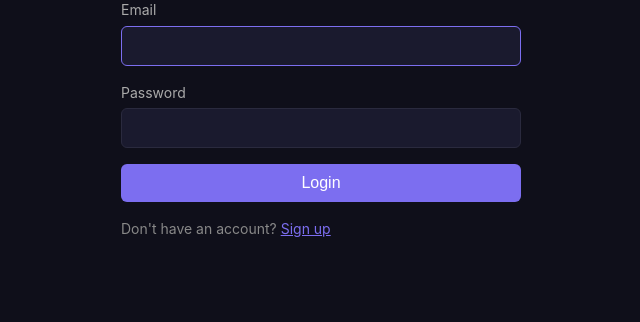
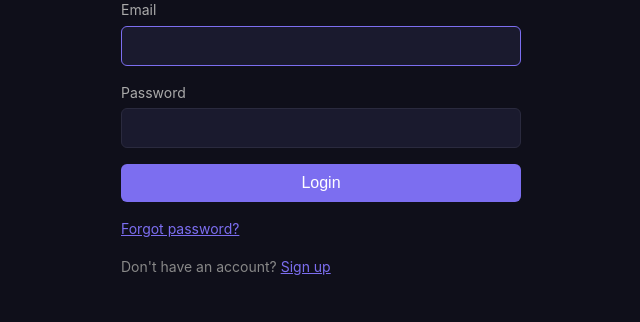
Before and after one commit to sgsemu/playoff-pools, a Flask app: page /login in a window 1280 px wide. Shown: the part 229-551 px from the top of the page, without its empty margins (319-959 px from the left). Run offline with Flask 3, Linux system fonts and the light colour scheme; parts of the project's set-up code (start-up, migrations or seed data) failed here and were passed over; some libraries are stand-ins or nearby versions.

Commit message:
feat(auth): self-serve password reset via signed, single-use, expiring email link

```diff
--- a/routes/auth.py
+++ b/routes/auth.py
@@ -1,8 +1,43 @@
 from flask import Blueprint, render_template, request, redirect, session, flash
 import bcrypt
+from itsdangerous import URLSafeTimedSerializer, BadSignature, SignatureExpired
 from services.supabase_client import get_service_client
+from services.email import send_password_reset
+import config
 
 auth_bp = Blueprint("auth", __name__)
+
+RESET_SALT = "pw-reset"
+RESET_MAX_AGE = 3600
+
+
+def _reset_serializer():
+    return URLSafeTimedSerializer(config.SECRET_KEY, salt=RESET_SALT)
+
+
+def _make_reset_token(user):
+    fingerprint = user["password_hash"][:16]
+    return _reset_serializer().dumps([user["id"], fingerprint])
+
+
+def _verify_reset_token(token):
+    """Return the user dict if the token is valid, unexpired, and matches the
+    user's current password hash (making it single-use). Otherwise None."""
+    try:
+        user_id, fingerprint = _reset_serializer().loads(token, max_age=RESET_MAX_AGE)
+    except (BadSignature, SignatureExpired, ValueError, TypeError):
+        return None
+
+    sb = get_service_client()
+    users = sb.table("users").select("*").eq("id", user_id).execute().data
+    if not users:
+        return None
+
+    user = users[0]
+    if user["password_hash"][:16] != fingerprint:
+        return None
+
+    return user
 
 
 @auth_bp.route("/register", methods=["GET", "POST"])
@@ -67,6 +102,59 @@
     return redirect("/")
 
 
+GENERIC_RESET_MESSAGE = "If that email is registered, we've sent a reset link."
+
+
+@auth_bp.route("/forgot", methods=["GET", "POST"])
+def forgot():
+    if request.method == "GET":
+        return render_template("auth/forgot.html")
+
+    email = request.form["email"].strip().lower()
+
+    sb = get_service_client()
+    users = sb.table("users").select("*").eq("email", email).execute().data
+    if users:
+        user = users[0]
+        token = _make_reset_token(user)
+        reset_url = f"{config.APP_URL}/reset/{token}"
+        send_password_reset(user["email"], reset_url)
+
+    # Always show the same message, whether or not the account exists,
+    # to avoid leaking which emails are registered.
+    flash(GENERIC_RESET_MESSAGE, "success")
+    return render_template("auth/forgot.html"), 200
+
+
+@auth_bp.route("/reset/<token>", methods=["GET", "POST"])
+def reset(token):
+    user = _verify_reset_token(token)
+    if not user:
+        flash("That password reset link is invalid or has expired. Please request a new one.", "error")
+        return redirect("/forgot")
+
+    if request.method == "GET":
+        return render_template("auth/reset.html", token=token)
+
+    password = request.form.get("password", "")
+    confirm = request.form.get("confirm", "")
+
+    if not password or len(password) < 6:
+        flash("Password must be at least 6 characters.", "error")
+        return render_template("auth/reset.html", token=token), 200
+
+    if password != confirm:
+        flash("Passwords do not match.", "error")
+        return render_template("auth/reset.html", token=token), 200
+
+    password_hash = bcrypt.hashpw(password.encode(), bcrypt.gensalt()).decode()
+    sb = get_service_client()
+    sb.table("users").update({"password_hash": password_hash}).eq("id", user["id"]).execute()
+
+    flash("Your password has been reset. Please log in.", "success")
+    return redirect("/login")
+
+
 def login_required(f):
     from functools import wraps
     @wraps(f)
--- a/services/email.py
+++ b/services/email.py
@@ -53,6 +53,23 @@
     })
 
 
+def send_password_reset(to_email, reset_url):
+    return resend.Emails.send({
+        "from": FROM_EMAIL,
+        "to": [to_email],
+        "subject": "Reset your Playoff Pools password",
+        "html": f"""
+        <h2>Reset your password</h2>
+        <p>We received a request to reset your Playoff Pools password. Click the button below to choose a new one.</p>
+        <p><a href="{reset_url}"
+               style="background:#7c6ef0;color:#fff;padding:12px 24px;border-radius:6px;text-decoration:none;display:inline-block;">
+            Reset Password
+        </a></p>
+        <p>This link expires in 1 hour. If you didn't request a password reset, you can safely ignore this email.</p>
+        """
+    })
+
+
 def send_deadline_reminder(to_email, pool_name, pool_id, hours_left):
     return resend.Emails.send({
         "from": FROM_EMAIL,
--- a/templates/auth/login.html
+++ b/templates/auth/login.html
@@ -13,6 +13,7 @@
             <input type="password" id="password" name="password" required>
         </div>
         <button type="submit" class="btn btn-primary">Login</button>
+        <p class="auth-link"><a href="/forgot">Forgot password?</a></p>
     </form>
     <p class="auth-link">Don't have an account? <a href="/register">Sign up</a></p>
 </div>
```
Also changed, not shown: templates/auth/forgot.html (added, +16 -0 lines), templates/auth/reset.html (added, +19 -0 lines), tests/test_auth.py (+118 -0 lines).
